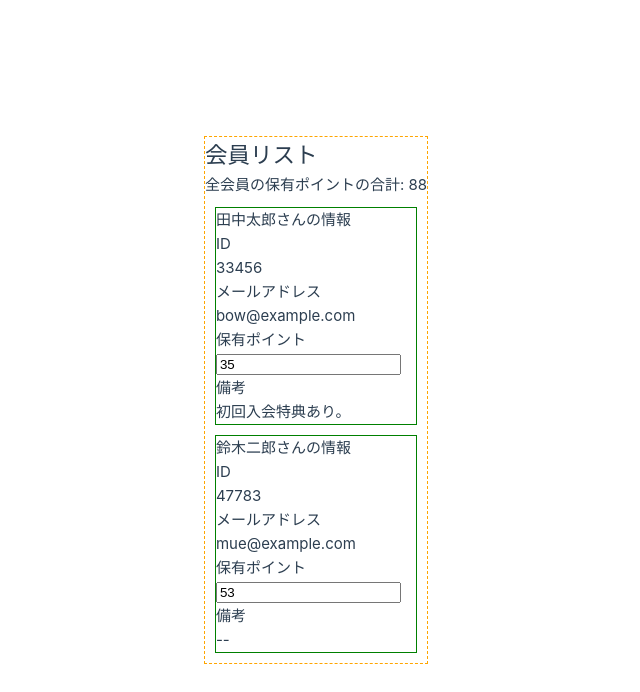
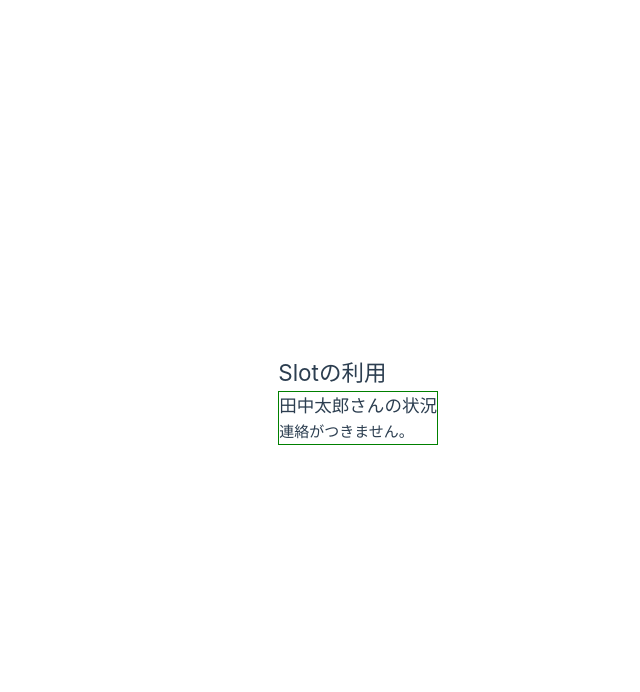
Before and after one commit to takatoshi-tenko/vue-folder, a Vue app in the folder vue3/hello-vue/: page / in a window 1280 px wide. Shown: the top 692 px of the page, without its empty margins (202-842 px from the left). Built offline with nearby package versions, Linux system fonts and the light colour scheme.

Commit message:
リスト9.2 slotの利用

```diff
--- a/vue3/hello-vue/src/App.vue
+++ b/vue3/hello-vue/src/App.vue
@@ -1,22 +1,15 @@
 <script setup lang="ts">
-import { reactive, provide } from 'vue'
-import BaseSection from './components/BaseSection.vue'
-import type { Member } from './interfaces'
+import { ref } from 'vue'
+import OneSection from './components/OneSection.vue'
 
-//会員情報リストの用意。
-const memberList = new Map<number, Member>()
-memberList.set(33456, {
-  id: 33456,
-  name: '田中太郎',
-  email: 'bow@example.com',
-  points: 35,
-  note: '初回入会特典あり。'
-})
-memberList.set(47783, { id: 47783, name: '鈴木二郎', email: 'mue@example.com', points: 53 })
-//会員情報リストをProvide。
-provide('memberList', reactive(memberList))
+const taro = ref('田中太郎')
 </script>
 
 <template>
-  <BaseSection />
+  <section>
+    <h2>Slotの利用</h2>
+    <OneSection v-bind:name="taro">
+      <p>連絡がつきません。</p>
+    </OneSection>
+  </section>
 </template>
--- a/vue3/hello-vue/src/components/OneSection.vue
+++ b/vue3/hello-vue/src/components/OneSection.vue
@@ -1,24 +1,22 @@
 <script setup lang="ts">
 interface Props {
-  rand: number
-}
-
-interface Emits {
-  (event: 'createNewRand'): void
+  name: string
 }
 
 defineProps<Props>()
-const emit = defineEmits<Emits>()
-const onNewRandButtonClick = (): void => {
-  emit('createNewRand')
-}
 </script>
 
 <template>
   <div>
-    <section>
-      <p>子コンポーネントで乱数を表示{{ rand }}</p>
-      <button @click="onNewRandButtonClick">新たな乱数を発生</button>
+    <section class="box">
+      <h1>{{ name }}さんの状況</h1>
+      <slot />
     </section>
   </div>
 </template>
+
+<style>
+.box {
+  border: green 1px solid;
+}
+</style>
```
